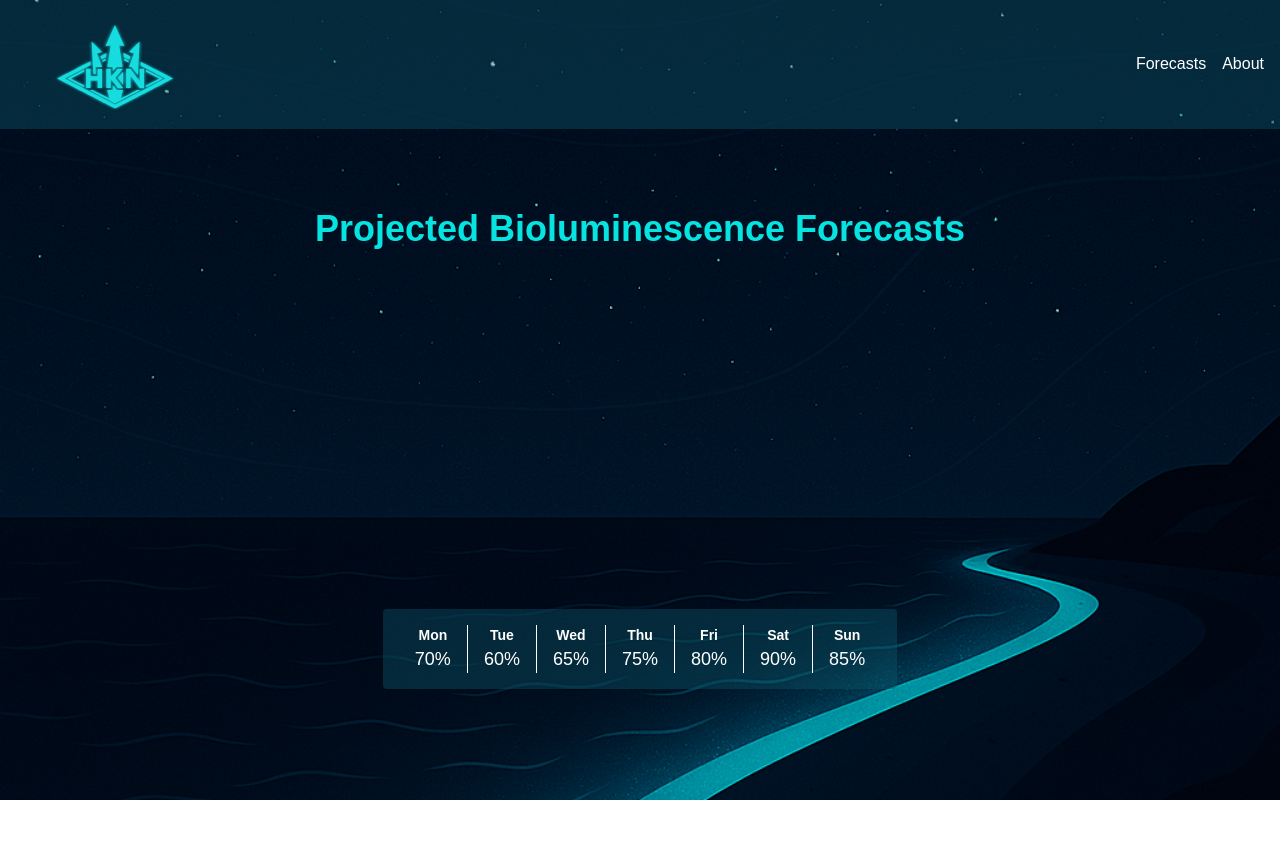
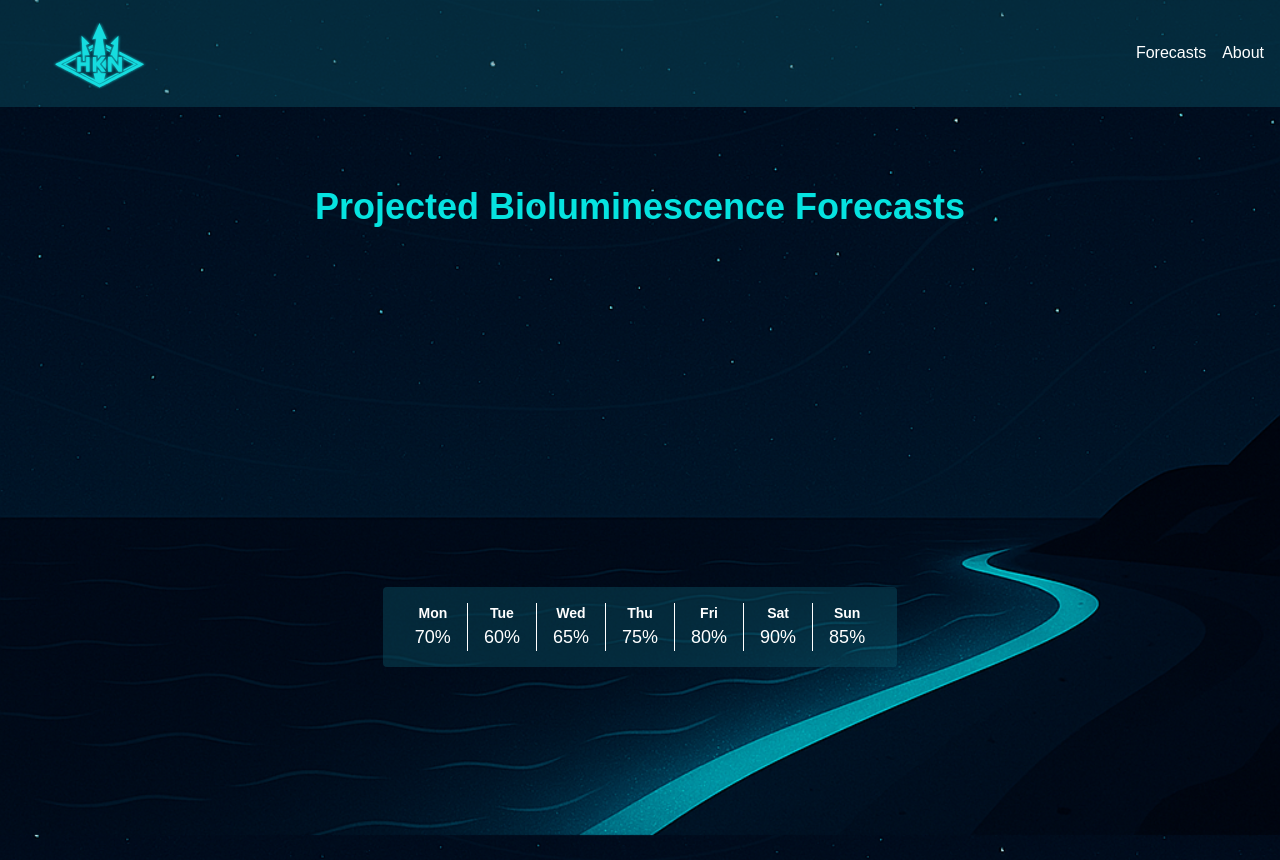
Before and after one commit to nathanieleh/HAB-Project-Website, a Next.js app in the folder frontend/: page / in a window 1280 px wide. Shown: the top 860 px of the page. Built offline with nearby package versions, Linux system fonts and the light colour scheme.

Commit message:
Change background to be fixed

```diff
--- a/frontend/src/app/page.js
+++ b/frontend/src/app/page.js
@@ -14,7 +14,7 @@ export default function Home() {
     { day: 'Sun', value: 85 }
   ]
   return (
-    <main className="h-[100vh] bg-[url(/background.png)] bg-cover bg-no-repeat">
+    <main className="h-auto bg-[url(/background.png)] bg-cover bg-no-repeat bg-fixed">
       <Navbar />
       <h1 className="text-4xl font-bold text-center mt-[10vh] text-secondary">
         Projected Bioluminescence Forecasts
--- a/frontend/src/components/Navbar.js
+++ b/frontend/src/components/Navbar.js
@@ -10,7 +10,7 @@ export default function Navbar() {
                         src="/hknlogo3.svg"
                         className="ml-8"
                         alt="HKN Logo"
-                        width={130}
+                        width={100}
                         height={40}
                     />
                 </Link>
```
